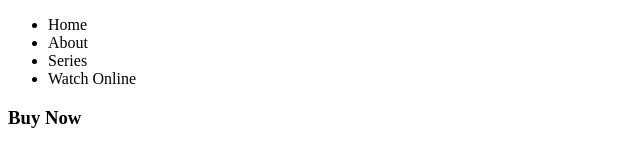
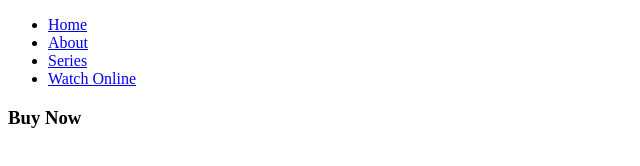
Before and after one commit to BethMwangi/game_of_thrones_cover, a plain HTML site: page index.html in a window 1280 px wide. Shown: the whole page, without its empty margins (0-640 px from the left). Drawn offline with Linux system fonts and the light colour scheme.

Commit message:
Adding contents to navbar and google fonts link

```diff
--- a/index.html
+++ b/index.html
@@ -6,7 +6,7 @@
     <title> Game of Thrones Cover </title>
     <meta charset="utf-8">
     <link rel="stylesheet" type="text/css" href="css/main.css">
-
+    <link href='https://fonts.googleapis.com/css?family=Cinzel+Decorative:400,700,900' rel='stylesheet' type='text/css' href="css/main.css">
 
 </head>
 
@@ -16,13 +16,13 @@
             <div class="navbar-list">
                 <ul>
                     <li>
-                        <a href="#"></a> Home </li>
+                        <a href="index.html"> Home </a></li>
                     <li>
-                        <a href="#"></a> About </li>
+                        <a href="#">About</a> </li>
                     <li>
-                        <a href="#"></a> Series </li>
+                        <a href="#"> Series</a> </li>
                     <li>
-                        <a href="#"></a> Watch Online </li>
+                        <a href="#">Watch Online</a> </li>
                 </ul>
 
             </div>
```
